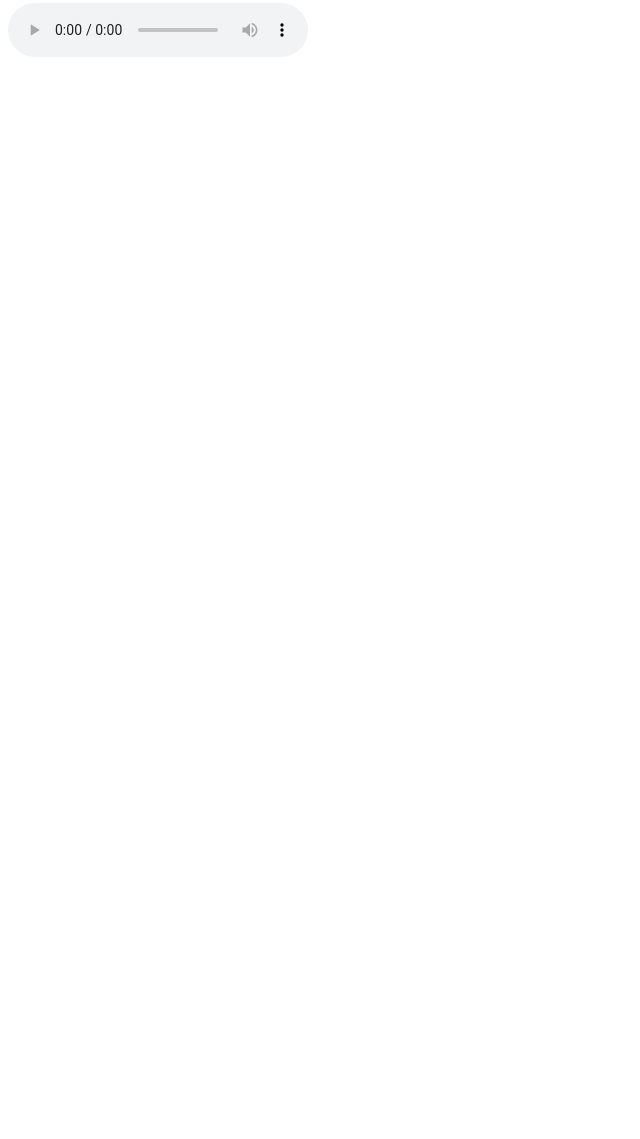
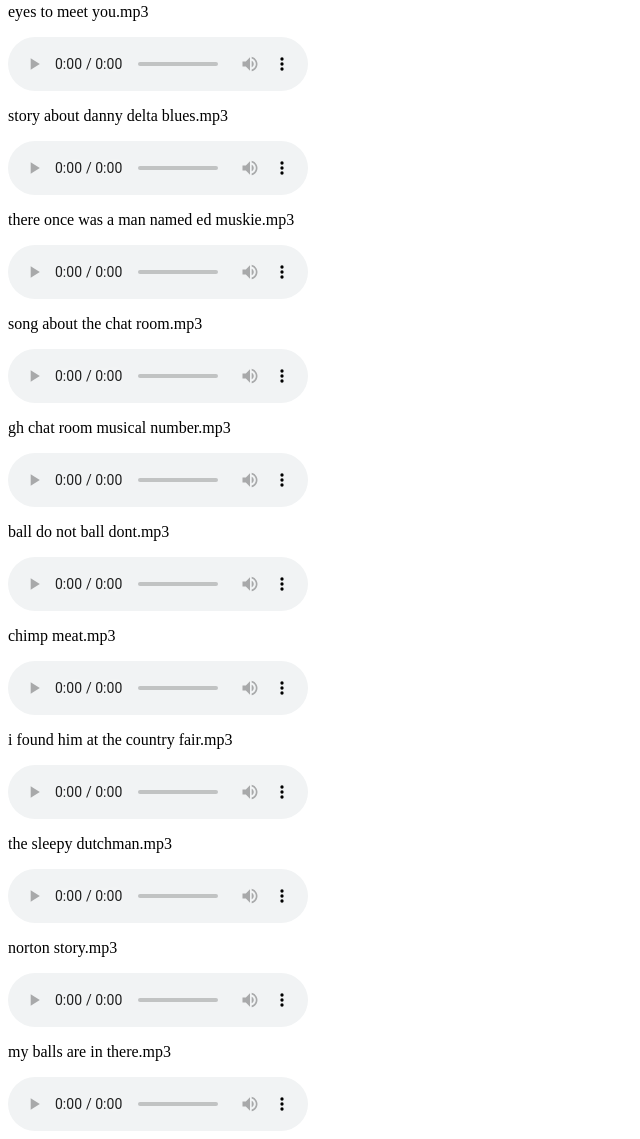
Before and after one commit to norton-corbett/grunk-hole, a plain HTML site: page index.html in a window 1280 px wide. Shown: the part 5-1144 px from the top of the page, without its empty margins (0-640 px from the left). Before the commit the page ends 800 px from the top, so only its background shows below. Drawn offline with Linux system fonts and the light colour scheme.

Commit message:
Update index.html

```diff
--- a/index.html
+++ b/index.html
@@ -3,10 +3,49 @@
     <title>grunk hole</title>
   </head>
   <body>
+    <p>eyes to meet you.mp3</p>
+    <audio controls>
+      <source src="songs/eyes to meet you.mp3" type="audio/mpeg">
+    </audio>
+    <p>story about danny delta blues.mp3</p>
+    <audio controls>
+      <source src="songs/story about danny delta blues.mp3" type="audio/mpeg">
+    </audio>
+    <p>there once was a man named ed muskie.mp3</p>
+    <audio controls>
+      <source src="songs/there once was a man named ed muskie.mp3" type="audio/mpeg">
+    </audio>
+    <p>song about the chat room.mp3</p>
+    <audio controls>
+      <source src="songs/song about the chat room.mp3" type="audio/mpeg">
+    </audio>
+    <p>gh chat room musical number.mp3</p>
+    <audio controls>
+      <source src="songs/gh chat room musical number.mp3" type="audio/mpeg">
+    </audio>
+    <p>ball do not ball dont.mp3</p>
     <audio controls>
       <source src="songs/ball do not ball dont.mp3" type="audio/mpeg">
+    </audio>
+    <p>chimp meat.mp3</p>
+    <audio controls>
       <source src="songs/chimp meat.mp3" type="audio/mpeg">
-    Your browser does not support the audio element.
+    </audio>
+    <p>i found him at the country fair.mp3</p>
+    <audio controls>
+      <source src="songs/i found him at the country fair.mp3" type="audio/mpeg">
+    </audio>
+    <p>the sleepy dutchman.mp3</p>
+    <audio controls>
+      <source src="songs/the sleepy dutchman.mp3" type="audio/mpeg">
+    </audio>
+    <p>norton story.mp3</p>
+    <audio controls>
+      <source src="songs/norton story.mp3" type="audio/mpeg">
+    </audio>
+    <p>my balls are in there.mp3</p>
+    <audio controls>
+      <source src="songs/my balls are in there.mp3" type="audio/mpeg">
     </audio>
   </body>
 </html>
```
